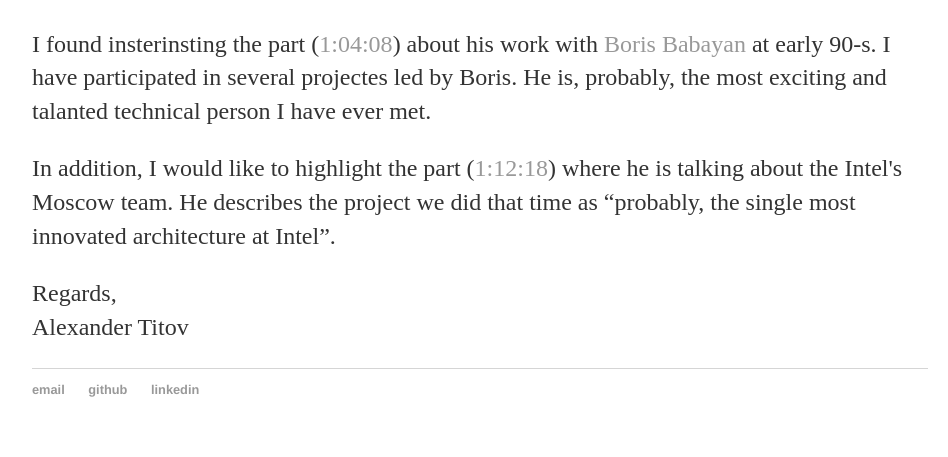
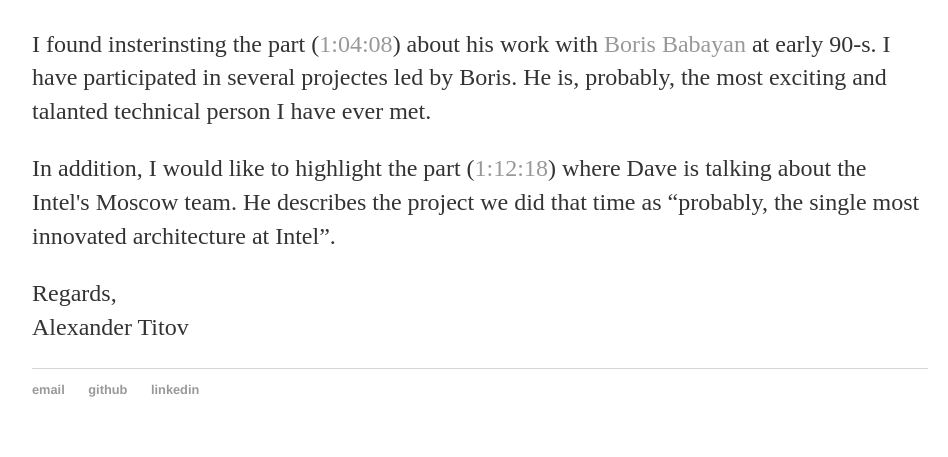
Before and after one commit to alexander-titov/alexander-titov.github.io, a Jekyll site: the page built from _posts/2017-09-24-Dave-Ditzel's-interview-at-Computer-History-Museum.md, in a window 1280 px wide. Shown: the part 794-1251 px from the top of the page, without its empty margins (160-1108 px from the left). Built offline with Jekyll 4.4.1, drawn with Linux system fonts in a browser that asks for light colours.

Commit message:
Minor fix the style

```diff
--- a/_posts/2017-09-24-Dave-Ditzel's-interview-at-Computer-History-Museum.md
+++ b/_posts/2017-09-24-Dave-Ditzel's-interview-at-Computer-History-Museum.md
@@ -11,6 +11,6 @@
 
 <p>I found insterinsting the part (<a href="https://youtu.be/etta_NYCVxA?t=3848" title="Dave Ditzel's interview, youtube.com, starting at 1:04:08">1:04:08</a>) about his work with <a href="https://newsroom.intel.com/editorials/pioneering-architect-soviet-era-computing/" title="Boris Babayan at newsroom.intel.com">Boris Babayan</a> at early 90-s. I have participated in several projectes led by Boris. He is, probably, the most exciting and talanted technical person I have ever met.</p>
 
-<p>In addition, I would like to highlight the part (<a href="https://youtu.be/etta_NYCVxA?t=4338" title="Dave Ditzel's interview, youtube.com, starting at 1:12:18">1:12:18</a>) where he is talking about the Intel's Moscow team. He describes the project we did that time as <q>probably, the single most innovated architecture at Intel</q>.</p>
+<p>In addition, I would like to highlight the part (<a href="https://youtu.be/etta_NYCVxA?t=4338" title="Dave Ditzel's interview, youtube.com, starting at 1:12:18">1:12:18</a>) where Dave is talking about the Intel's Moscow team. He describes the project we did that time as <q>probably, the single most innovated architecture at Intel</q>.</p>
 
 <p>Regards,<br>Alexander Titov</p>
```
